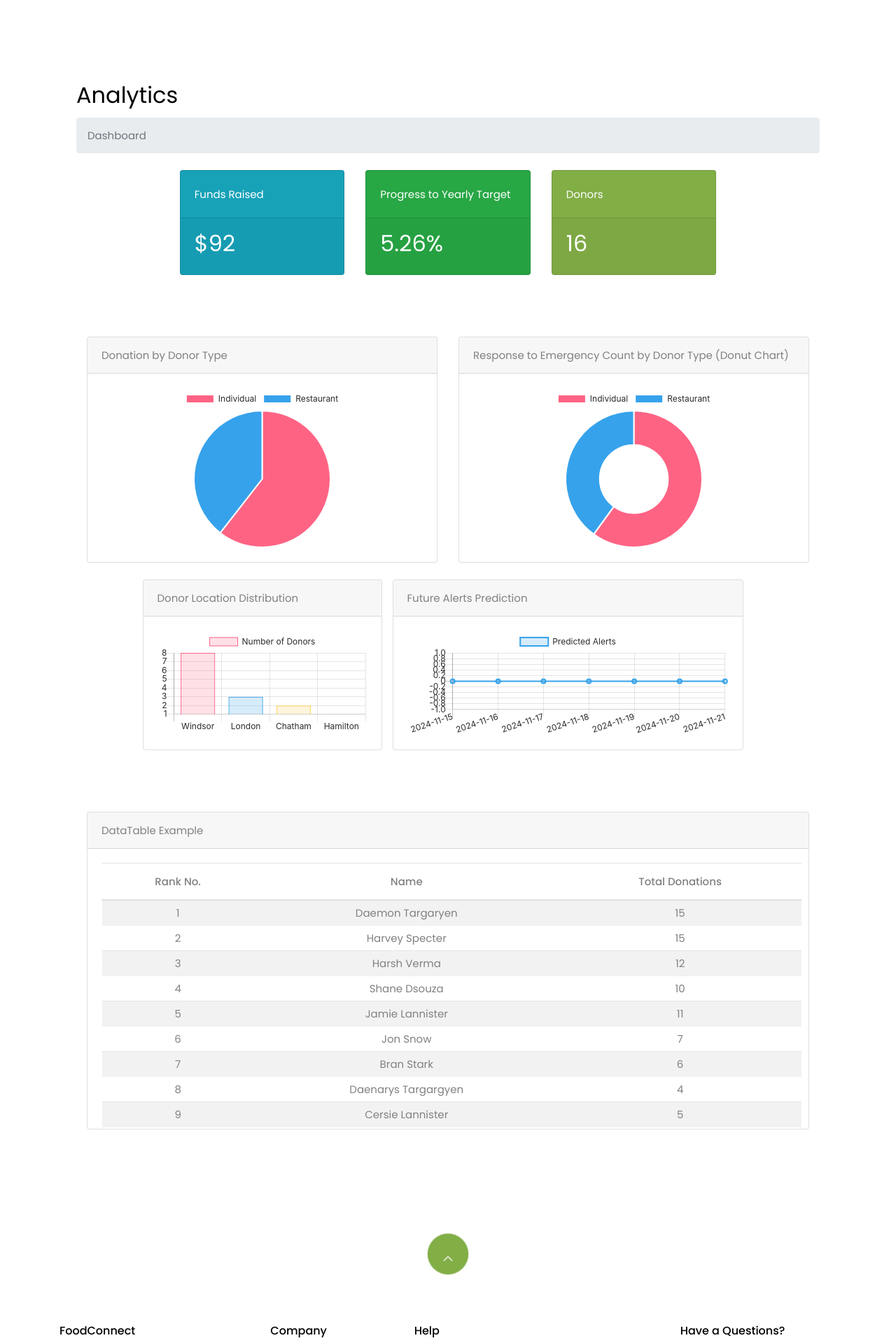
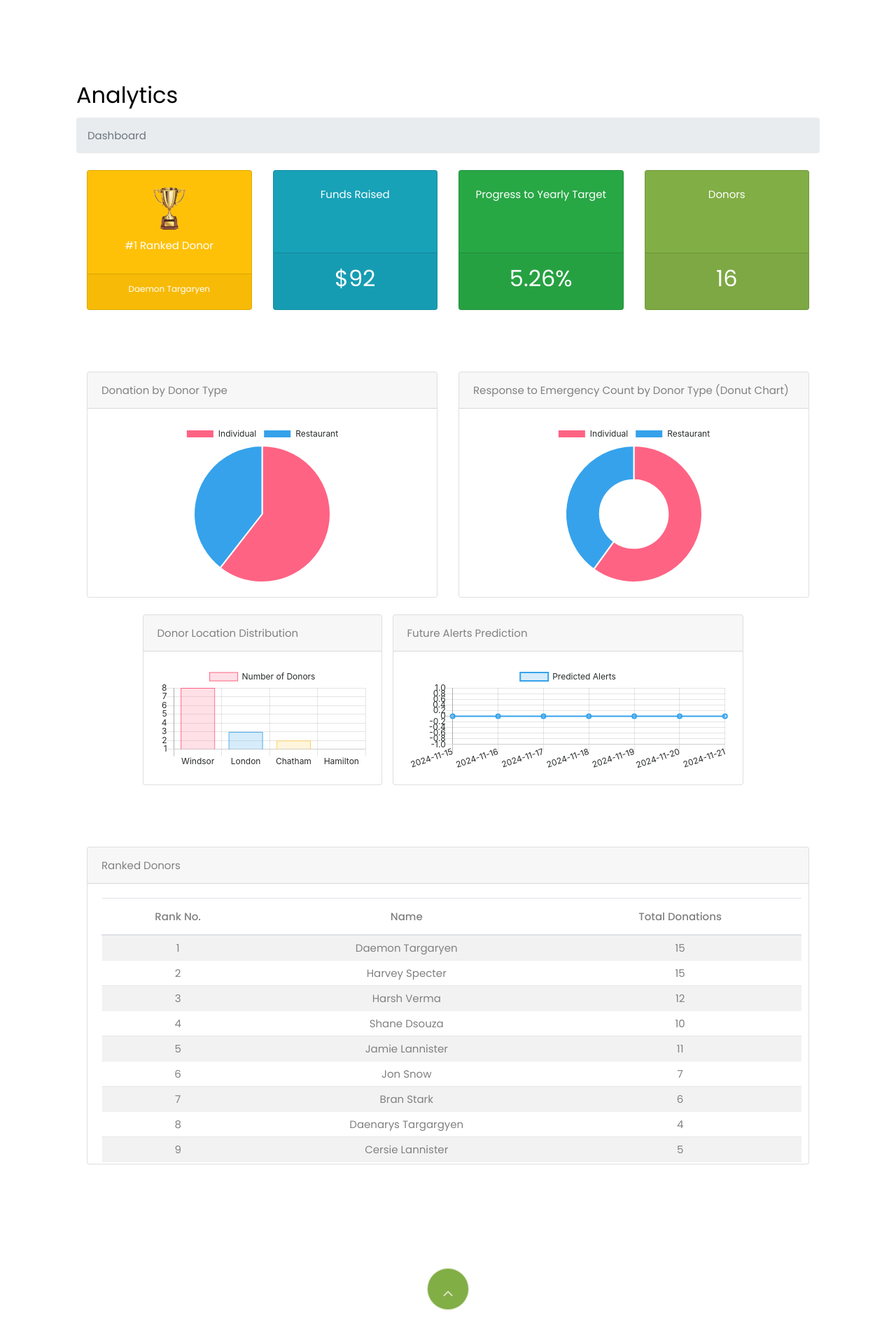
Before and after one commit to ShaneDsouza4/FoodConnect, a Django app: page /analytics/analytics/ in a window 1280 px wide; the page is wider, and only the part inside the window is pictured. Shown: the part 484-2396 px from the top of that part at 70% size. Run offline with Django 5.2, Linux system fonts and the light colour scheme; data comes from the database, SQL or seed files in the repository; some libraries are stand-ins or nearby versions; some web fonts are replaced.

Commit message:
Added Card to display top donor

```diff
--- a/analytics/views.py
+++ b/analytics/views.py
@@ -120,6 +120,7 @@ def analytics_view(request):
         'progress_to_yearly_target': progress_to_yearly_target,
         'total_donors': total_donors,
         'ranked_donators': ranked_data[['name', 'total_donations', 'donation_volume', 'score']].to_dict(orient='records'),
+        'top_donor_name': ranked_data.iloc[0]['name'] if not ranked_data.empty else "No Donors",
         'total_volume': data['donation_volume'].sum(),
         'pie_chart_data': pie_chart_data,
         'response_emergency_data': response_emergency_json,
--- a/templates/webpages/analytics.html
+++ b/templates/webpages/analytics.html
@@ -2,14 +2,17 @@
 {% load static %}
 {% block content %}
 <style>
-    /* Reduce the row height for table rows */
-    #datatablesSimple tbody tr {
-        height: 25px; /* Adjust this value as needed for desired row height */
+
+    .card {
+        min-height: 200px;
     }
 
-    /* Reduce padding within each cell to further decrease row height */
+    #datatablesSimple tbody tr {
+        height: 25px;
+    }
+
     #datatablesSimple tbody td {
-        padding: 4px 8px; /* Reduces top-bottom padding */
+        padding: 4px 8px;
     }
 </style>
 
@@ -43,11 +46,24 @@
                     <div class="container-fluid">
                         <!-- Metric Cards -->
                         <div class="row mb-5 pb-3 justify-content-center">
+                             <!-- #1 Ranked Donor Card -->
+                             <div class="col-xl-3 col-md-6">
+                                <div class="card bg-warning text-white mb-4">
+                                    <div class="card-body text-center">
+                                        <img src="{% static 'images/trophy.png' %}" alt="Trophy" style="width: 50px; height: auto;">
+                                        <div class="mt-2">#1 Ranked Donor</div>
+                                    </div>
+                                    <div class="card-footer d-flex align-items-center justify-content-center">
+                                        <h4 class="small text-white stretched-link">{{ top_donor_name }}</h4>
+                                        <i class="fas fa-angle-right"></i>
+                                    </div>
+                                </div>
+                            </div>
                             <!-- Funds Raised Card -->
                             <div class="col-xl-3 col-md-6">
                                 <div class="card bg-info text-white mb-4">
-                                    <div class="card-body">Funds Raised</div>
-                                    <div class="card-footer d-flex align-items-center justify-content-between">
+                                    <div class="card-body text-center">Funds Raised</div>
+                                    <div class="card-footer d-flex align-items-center justify-content-center">
                                         <h2 class="medium text-white stretched-link">${{ funds_raised }}</h2>
                                         <i class="fas fa-angle-right"></i>
                                     </div>
@@ -56,8 +72,8 @@
                             <!-- Progress to Yearly Target Card -->
                             <div class="col-xl-3 col-md-6">
                                 <div class="card bg-success text-white mb-4">
-                                    <div class="card-body">Progress to Yearly Target</div>
-                                    <div class="card-footer d-flex align-items-center justify-content-between">
+                                    <div class="card-body text-center">Progress to Yearly Target</div>
+                                    <div class="card-footer d-flex align-items-center justify-content-center">
                                         <h2 class="medium text-white stretched-link">{{ progress_to_yearly_target }}%</h2>
                                         <i class="fas fa-angle-right"></i>
                                     </div>
@@ -66,8 +82,8 @@
                             <!-- Total Donors Card -->
                             <div class="col-xl-3 col-md-6">
                                 <div class="card bg-primary text-white mb-4">
-                                    <div class="card-body">Donors</div>
-                                    <div class="card-footer d-flex align-items-center justify-content-between">
+                                    <div class="card-body text-center">Donors</div>
+                                    <div class="card-footer d-flex align-items-center justify-content-center">
                                         <h2 class="medium text-white stretched-link">{{ total_donors }}</h2>
                                         <i class="fas fa-angle-right"></i>
                                     </div>
@@ -280,7 +296,7 @@
                         <div class="card mb-4">
                             <div class="card-header">
                                 <i class="fas fa-table me-1"></i>
-                                DataTable Example
+                                Ranked Donors
                             </div>
                             <div class="card-body" style="max-height: 400px; overflow-y: auto;">
                                 <table id="datatablesSimple" class="table table-striped table-hover">
```
Also changed, not shown: static/images/trophy.png (added).
